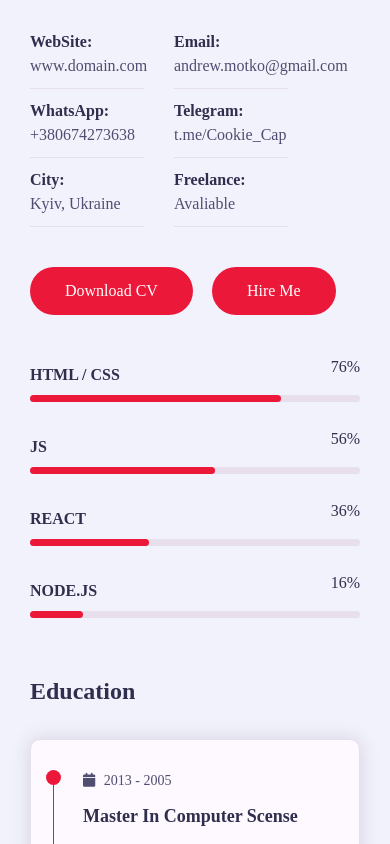
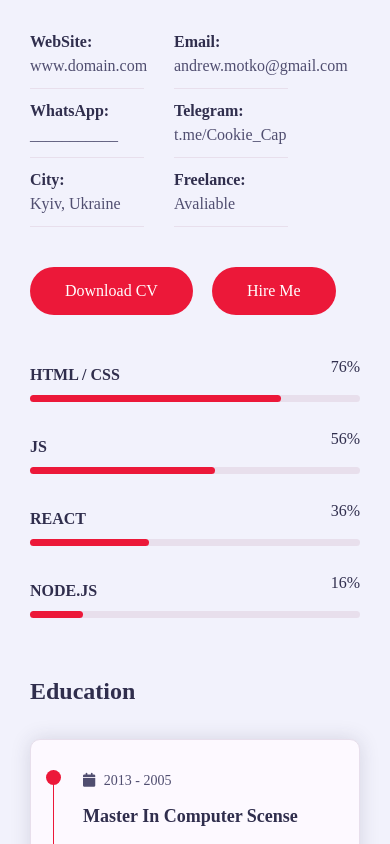
Before and after one commit to AM1007/responsive_portfolio, a plain HTML site: page index.html in a window 390 px wide. Shown: the part 1320-2164 px from the top of the page. Drawn offline with Linux system fonts and the light colour scheme; a web font is replaced by a local one.

Commit message:
phone removed

```diff
--- a/index.html
+++ b/index.html
@@ -155,7 +155,7 @@
                         <p>Email: <span> andrew.motko@gmail.com</span></p>
                       </div>
                       <div class="info-item padd-15">
-                        <p>WhatsApp: <span> +380674273638</span></p>
+                        <p>WhatsApp: <span> ___________</span></p>
                       </div>
                       <div class="info-item padd-15">
                         <p>Telegram: <span> t.me/Cookie_Cap</span></p>
@@ -497,7 +497,7 @@
               <div class="contact-info-item padd-15">
                 <div class="icon"><i class="fa fa-phone"></i></div>
                 <h4>Call Us On</h4>
-                <p>+380674273638</p>
+                <p>___________</p>
               </div>
               <!-- Contact Info End -->
               <!-- Contact Info Start -->
```
